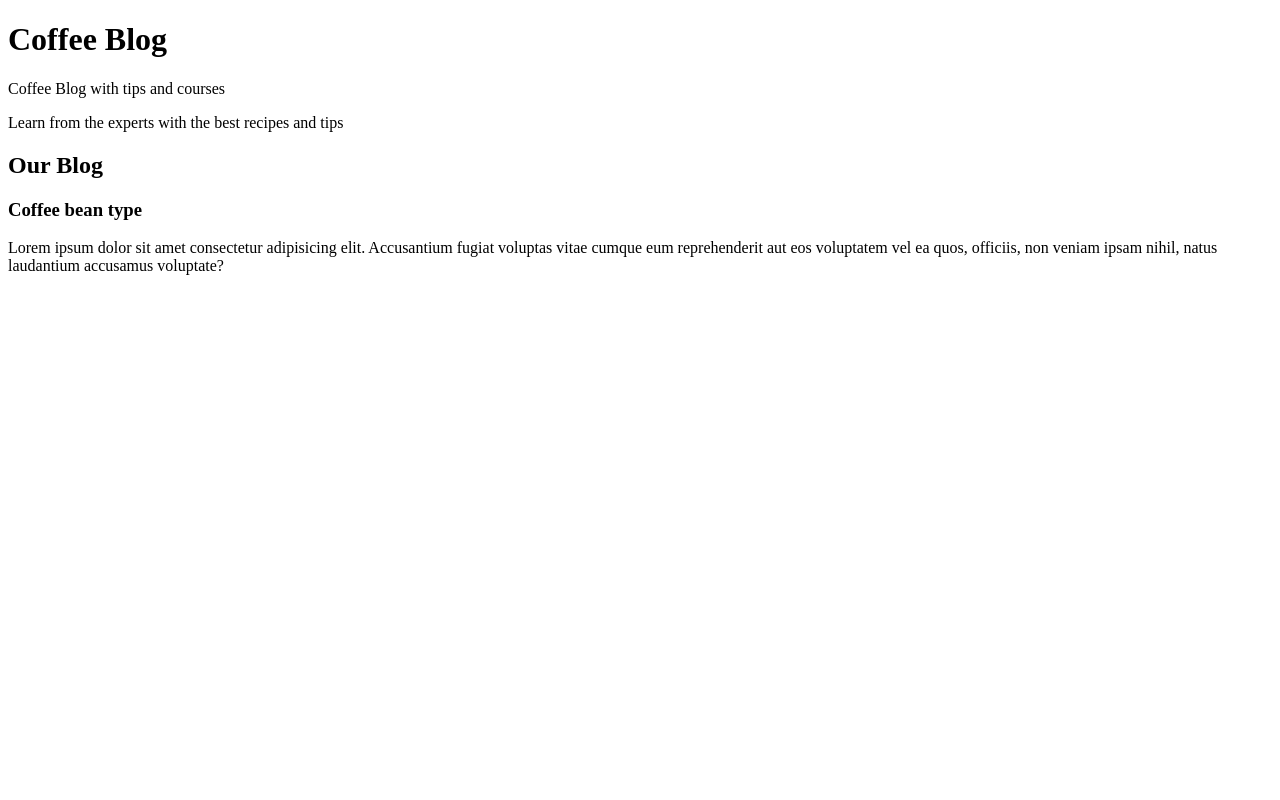
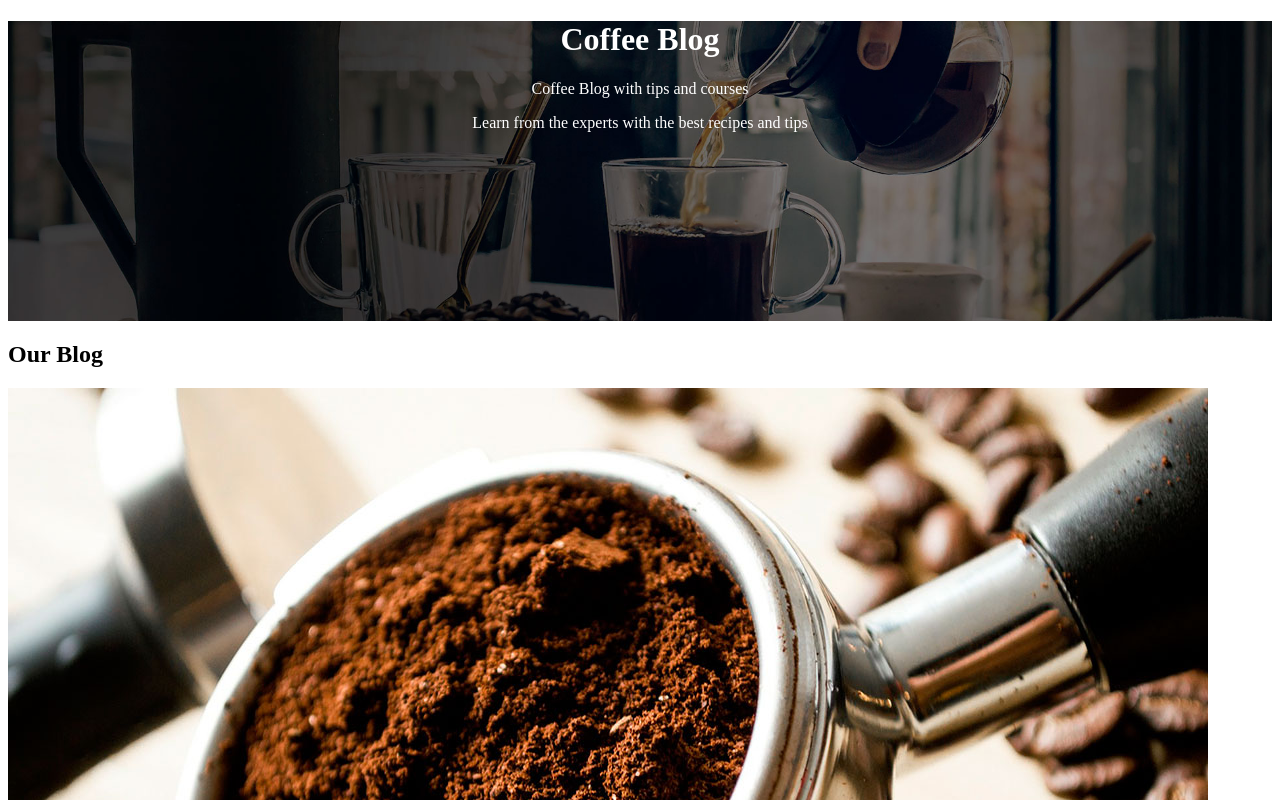
Before and after one commit to LereRentesca/coffeeBlog, a plain HTML site: page index.html in a window 1280 px wide. Shown: the top 800 px of the page. Drawn offline with Linux system fonts and the light colour scheme.

Commit message:
Add files via upload
Class #2

```diff
--- a/index.html
+++ b/index.html
@@ -4,10 +4,11 @@
     <meta charset="UTF-8">
     <meta name="viewport" content="width=device-width, initial-scale=1.0">
     <title>Document</title>
+    <link rel="stylesheet" href="./mystyle.css">
 </head>
 <body>
-    <header>
-        <h1>Coffee Blog</h1>
+    <header class="primary-header">
+        <h1 style="color: white;">Coffee Blog</h1>
         <p>Coffee Blog with tips and courses</p>
         <p>Learn from the experts with the best recipes and tips</p>
     </header>
@@ -15,6 +16,7 @@
     <main>
         <h2>Our Blog</h2>
         <div>
+            <img src="./img/blog1.jpg">
             <h3>Coffee bean type</h3>
             <p>Lorem ipsum dolor sit amet consectetur adipisicing elit. Accusantium fugiat voluptas vitae cumque eum reprehenderit aut eos voluptatem vel ea quos, officiis, non veniam ipsam nihil, natus laudantium accusamus voluptate?</p>
         </div>
--- /dev/null
+++ b/mystyle.css
@@ -0,0 +1,8 @@
+.primary-header {
+    background-image: url(img/banner.jpg);
+    background-position: center center;
+    background-size: cover;
+    height: 300px;
+    color: white;
+    text-align: center;
+}
```
Also changed, not shown: img/banner.jpg (added), img/blog1.jpg (added), img/blog2.jpg (added), img/blog3.jpg (added), img/contact.jpg (added), img/course1.jpg (added), img/course2.jpg (added), img/course3.jpg (added), img/us.jpg (added).
